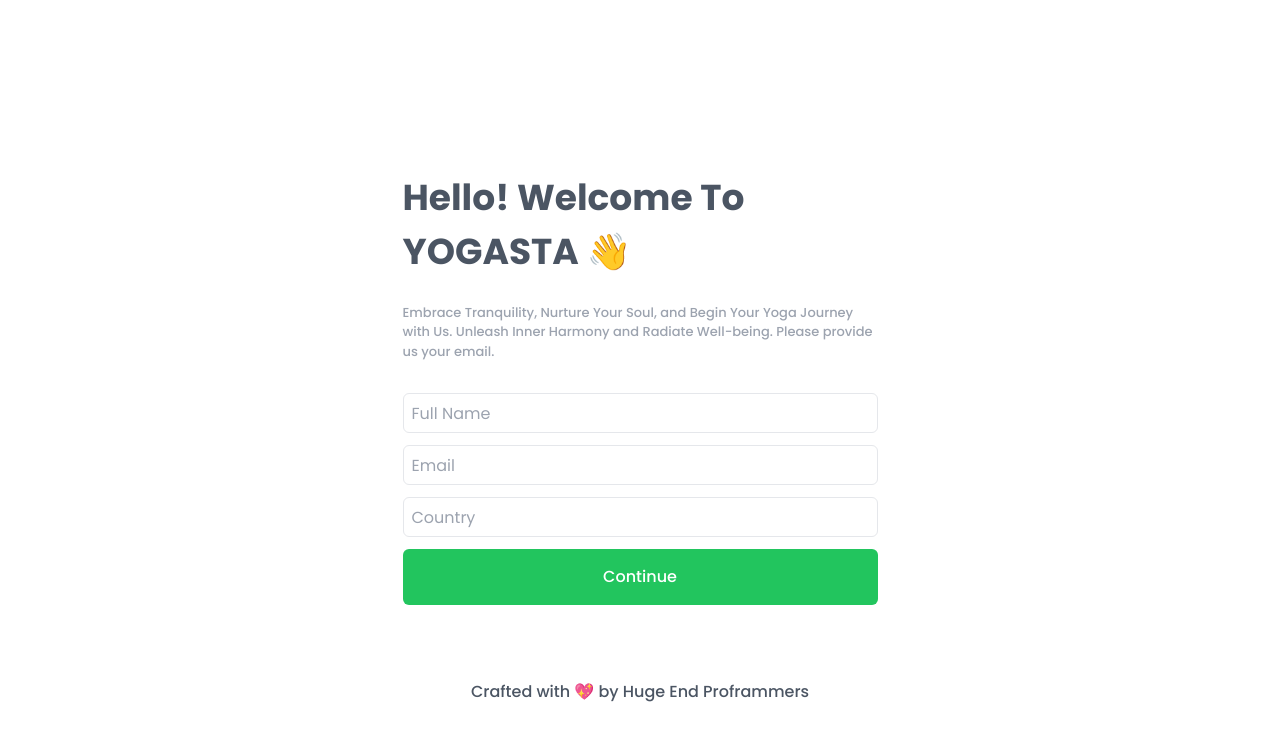
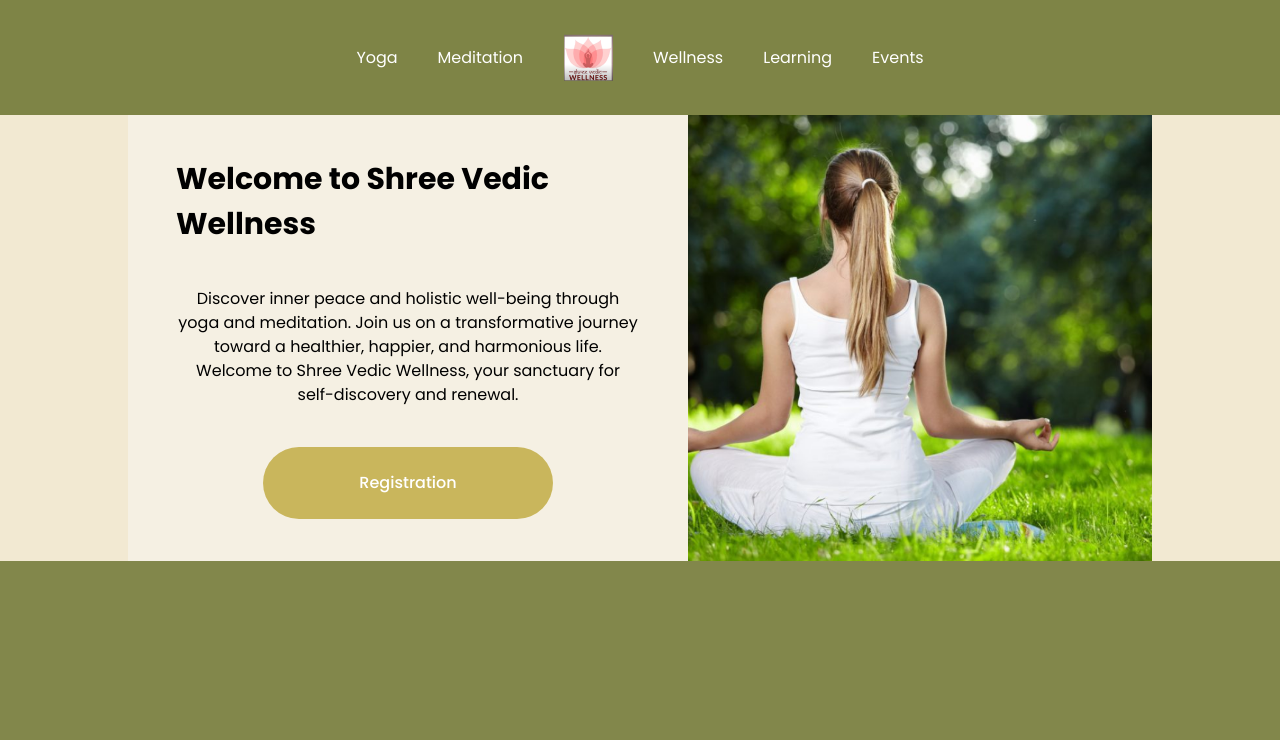
Before and after one commit to nirajansigdel/shreevedicwellness, a Next.js app: page / in a window 1280 px wide. Shown: the top 740 px of the page. Built offline with nearby package versions, Linux system fonts and the light colour scheme.

Commit message:
home page

```diff
--- /dev/null
+++ b/src/app/content/_hero/index.jsx
@@ -0,0 +1,38 @@
+"use client";
+
+import Image from "next/image";
+import { useRouter } from "next/navigation";
+import React from "react";
+
+import Hero from "../hero.png";
+
+export default function Index() {
+  const router = useRouter();
+
+  return (
+    <div className=" bg-[#F5F0E3] h-full flex flex-row">
+      <div className=" flex-1 flex items-center justify-center px-12">
+        <div className="flex flex-col gap-10 items-center justify-center">
+          <p className="font-bold text-[30px]">
+            Welcome to Shree Vedic Wellness
+          </p>
+          <p className="text-center">
+            Discover inner peace and holistic well-being through yoga and
+            meditation. Join us on a transformative journey toward a healthier,
+            happier, and harmonious life. Welcome to Shree Vedic Wellness, your
+            sanctuary for self-discovery and renewal.
+          </p>
+          <button
+            onClick={() => router.push("/registration")}
+            className="bg-[#C9B65C] text-white font-medium py-6 px-24 w-fit mx-auto rounded-full"
+          >
+            Registration
+          </button>
+        </div>
+      </div>
+      <div className="relative flex-1">
+        <Image src={Hero} alt="Hero image" />
+      </div>
+    </div>
+  );
+}
--- a/src/app/page.tsx
+++ b/src/app/page.tsx
@@ -1,28 +1,21 @@
 "use client";
 
-import Form1 from "../components/Form1";
-import Form2 from "../components/Form2";
-import Form3 from "../components/Form3";
-import { useState } from "react";
+import React from "react";
 
-export default function Home() {
-  const [step, setStep] = useState(1);
+import NavBar from "../components/NavBar";
+import Footer from "../components/Footer";
+import Hero from "./content/_hero";
 
+function Content() {
   return (
-    <main className="flex relative min-h-screen flex-col items-center justify-between p-24">
-      {/* <div
-        className="absolute top-0 left-0 w-full h-full bg-cover"
-        style={{ backgroundImage: 'url("/bg.png")' }}
-      ></div> */}
-      <div className="z-10 max-w-[475px] h-full m-auto">
-        {step == 1 && <Form1 setStep={setStep} />}
-        {step == 2 && <Form2 setStep={setStep} />}
-        {step == 3 && <Form3 setStep={setStep} />}
+    <div className="flex bg-[#F2E9D2] flex-col h-screen  w-full">
+      <NavBar />
+      <div className="w-4/5 mx-auto flex-1">
+        <Hero />
       </div>
-
-      <p className="text-[#4B5563] font-medium text-[16px]  text-center ">
-        Crafted with 💖 by Huge End Proframmers
-      </p>
-    </main>
+      <Footer />
+    </div>
   );
 }
+
+export default Content;
--- /dev/null
+++ b/src/app/registration/page.jsx
@@ -0,0 +1,28 @@
+"use client";
+
+import Form1 from "../../components/Form1";
+import Form2 from "../../components/Form2";
+import Form3 from "../../components/Form3";
+import { useState } from "react";
+
+export default function Home() {
+  const [step, setStep] = useState(1);
+
+  return (
+    <main className="flex relative min-h-screen flex-col items-center justify-between p-24">
+      {/* <div
+        className="absolute top-0 left-0 w-full h-full bg-cover"
+        style={{ backgroundImage: 'url("/bg.png")' }}
+      ></div> */}
+      <div className="z-10 max-w-[475px] h-full m-auto">
+        {step == 1 && <Form1 setStep={setStep} />}
+        {step == 2 && <Form2 setStep={setStep} />}
+        {step == 3 && <Form3 setStep={setStep} />}
+      </div>
+
+      <p className="text-[#4B5563] font-medium text-[16px]  text-center ">
+        Crafted with 💖 by Huge End Proframmers
+      </p>
+    </main>
+  );
+}
--- /dev/null
+++ b/src/components/Footer/index.jsx
@@ -0,0 +1,7 @@
+import React from "react";
+
+function Index() {
+  return <div className="h-[416px] w-full bg-[#82874B] "></div>;
+}
+
+export default Index;
--- /dev/null
+++ b/src/components/NavBar/index.jsx
@@ -0,0 +1,35 @@
+import Image from "next/image";
+import Link from "next/link";
+import React from "react";
+
+import Logo from "./logo.png";
+
+function Index() {
+  return (
+    <div className="w-full bg-[#7E8446] h-[200px] flex items-center justify-center">
+      <div className="flex items-center gap-10">
+        <Link href={"/registration"}>
+          <span className="text-white">Yoga</span>
+        </Link>
+        <Link href={"/registration"}>
+          <span className="text-white">Meditation</span>
+        </Link>
+        <span>
+          <Image src={Logo} alt="logo" />
+        </span>
+
+        <Link href={"/registration"}>
+          <span className="text-white">Wellness</span>
+        </Link>
+        <Link href={"/registration"}>
+          <span className="text-white">Learning</span>
+        </Link>
+        <Link href={"/registration"}>
+          <span className="text-white">Events</span>
+        </Link>
+      </div>
+    </div>
+  );
+}
+
+export default Index;
```
Also changed, not shown: src/app/content/hero.png (added), src/components/NavBar/logo.png (added).
